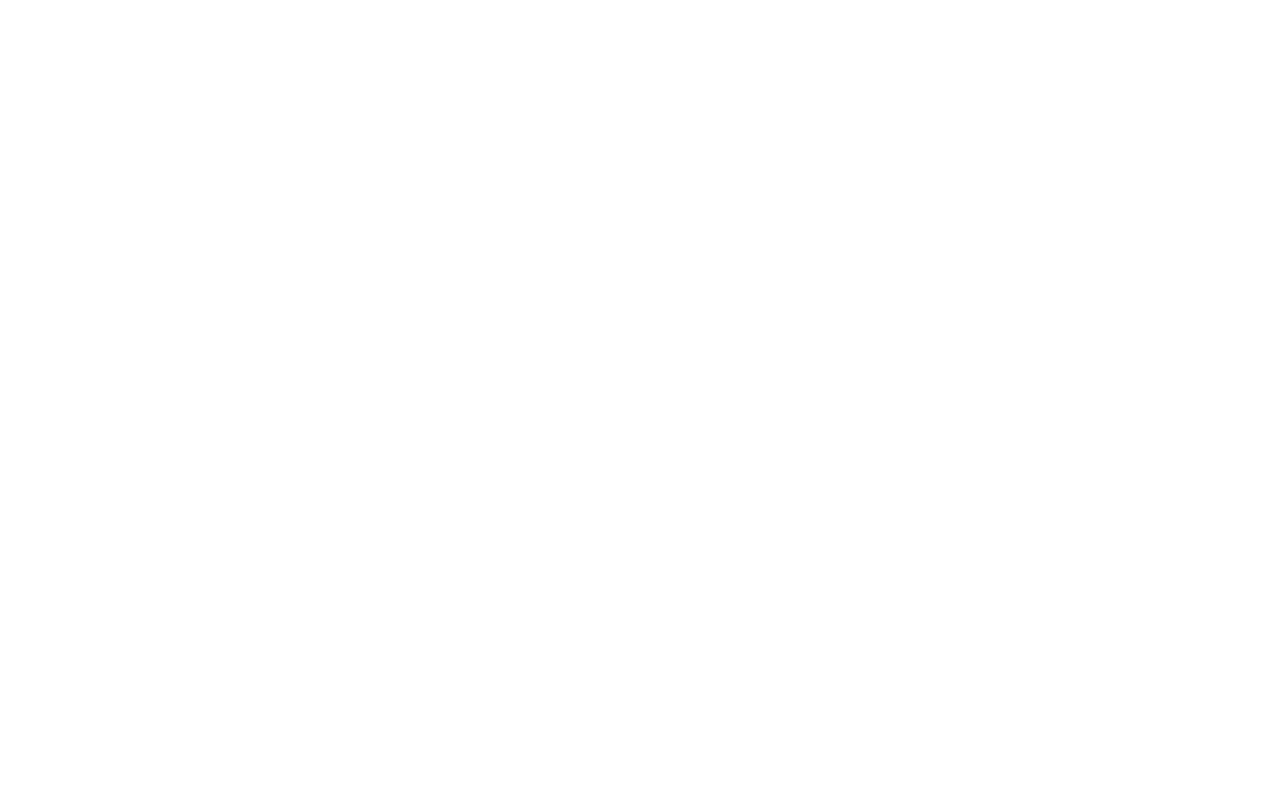
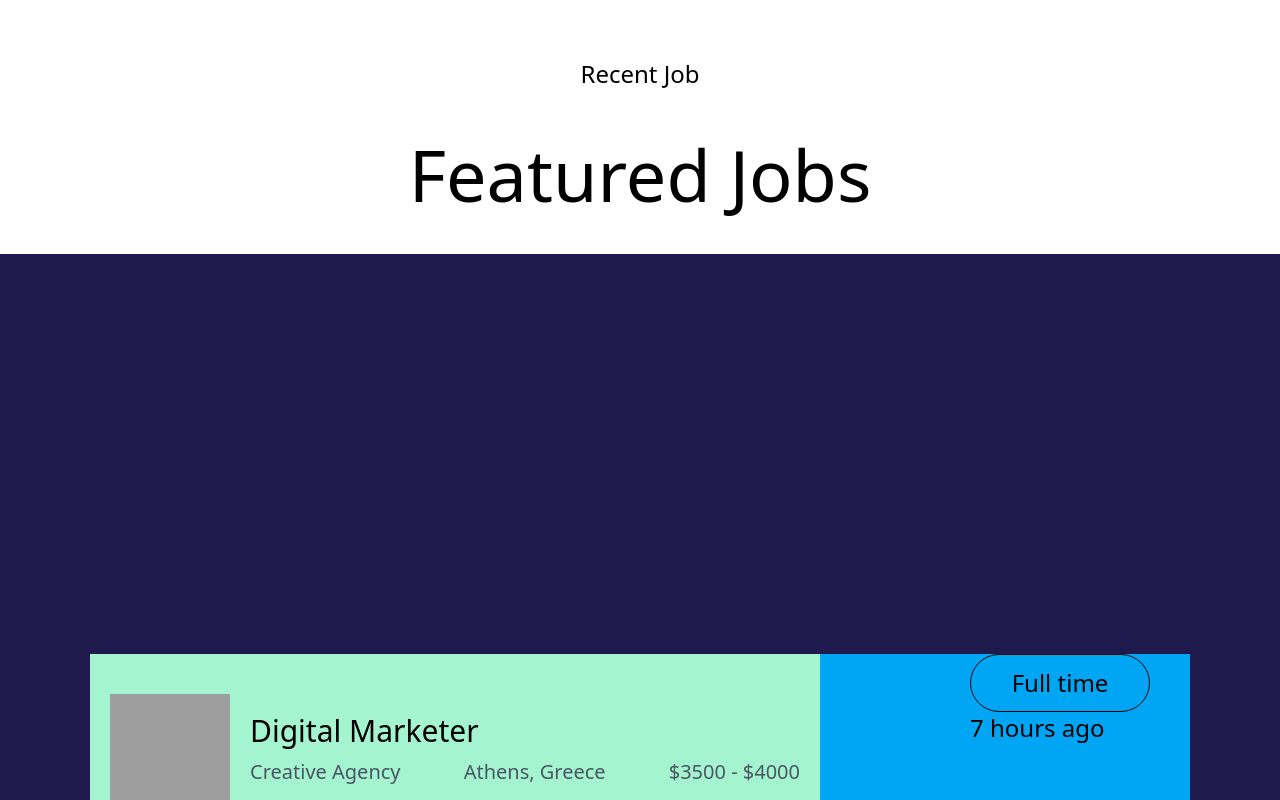
Before and after one commit to Arunrai0752/Job_Portal_Clone, a React (Vite) app: page / in a window 1280 px wide. Shown: the part 3480-4280 px from the top of the page. Before the commit the page ends 3514 px from the top, so only its background shows below. Built offline with nearby package versions, Linux system fonts and the light colour scheme; grey boxes are pictures that could not be loaded.

Commit message:
remove space

```diff
--- a/src/Components/Hero.jsx
+++ b/src/Components/Hero.jsx
@@ -123,45 +123,54 @@
               </div>
             </div>
           </div>
-
-
           <div className=" relative flex justify-center items-center bottom-[200px] ">
-
             <button className="border-1 py-[25px] px-[80px] rounded-2xl border-blue-500 text-blue-500 text-2xl cursor-pointer hover:bg-blue-500 hover:text-white "> Browse All Sectors </button>
           </div>
         </section>
-
-
-
-
         <section>
-
-
           <div className=" bg-[url('cv_bg.jpg')] bg-no-repeat object-fill bg-cover bg-center w-full h-[500px] mb-[500px]">
-
-            <div className=" bg-blue-800 bject-fill opacity-70 bg-center w-full h-[500px] mb-[500px] grid  text-white flex justify-content-center  items-center text-center ">
-
-
+            <div className=" bg-blue-800 bject-fill opacity-70 bg-center w-full h-[500px]  grid  text-white flex justify-content-center  items-center text-center ">
               <div>
-
                               <span className="text-1xl">FEATURED TOURS PACKAGES</span>
                               <br /> <br />
                               <h1 className="text-5xl font-bold"> Make a Difference with Your <br /> Online Resume! </h1>
                               <br /> <br /> <br />
                               <button className=" py-4 px-15  rounded border-1 ">UPLOAD YOUR CV</button>
               </div>
-
-
-
             </div>
-
-
           </div>
-
+        </section>
+        <section>
+                <div className=" grid h-[200px] w-full text-center items-center ">
+                      <p className="text-2xl">Recent Job</p>
+                      <h1 className="text-7xl">Featured Jobs</h1>
+                </div>
+        </section>
+        <section>
+            <div className="h-[1000px] w-full bg-indigo-950 my-5  grid  justify-center items-center ">
+              <div className="  h-[200px] w-[1100px] bg-sky-500 flex items-center gap-[150px] ">
+                <div className="flex items-center h-[200px] w-[800px] bg-emerald-200">
+                      <div className="bg-[url('d-m-1.png')] h-[120px] w-[120px] bg-amber-400 float-start ms-5  bg-no-repeat object-fill bg-cover "></div>
+                      <div className="grid px-5">
+                        <div className="text-3xl">Digital Marketer</div>
+                        <div className="flex justify-between w-[550px] text-[20px] py-2 text-gray-600">
+                          <div>Creative Agency</div>
+                          <div> Athens, Greece</div>
+                          <div> $3500 - $4000</div>
+                        </div>
+                      </div>
+                </div>
+                <div className="h-[200px] w-[300px] items-center fle ">
+                  <div className="text-2xl grid items-center">
+                    <button className="px-[10px] w-[180px] py-[12px] border-1 rounded-4xl">Full time</button>
+                    <p>7 hours ago</p>
+                  </div>
+                </div>
+              </div>
+            </div>
         </section>
       </main>
     </>
   );
 };
-
 export default Hero;
```
Also changed, not shown: public/d-m-1.png (added), src/index.css (line endings or trailing spaces).
